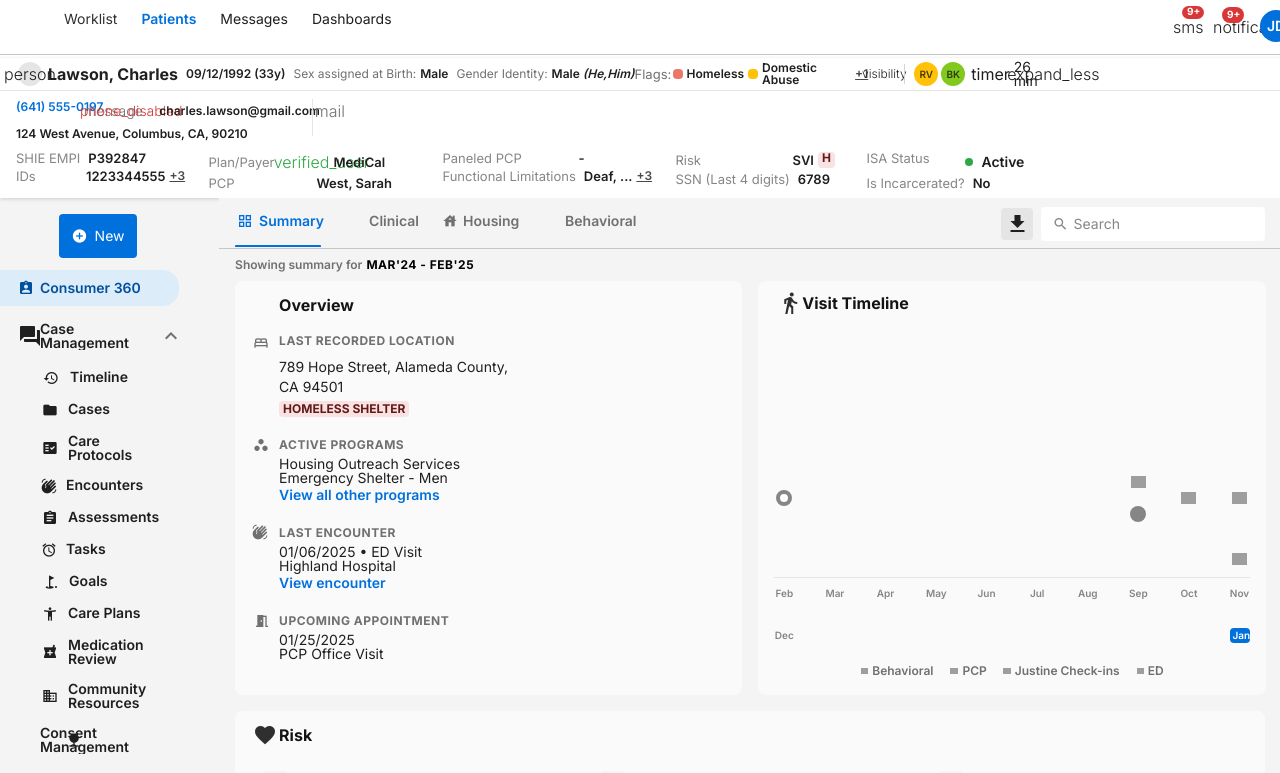
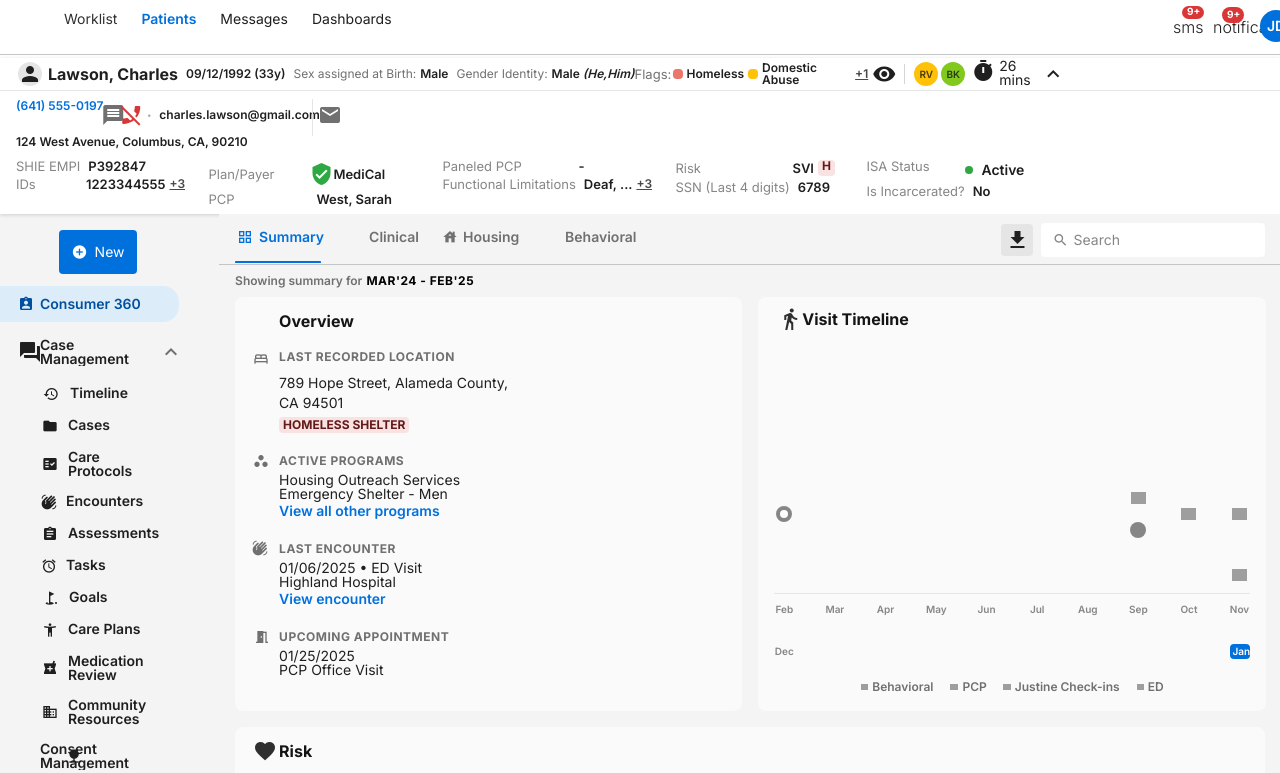
Before and after one commit to infinitegarg/design-to-dev-dream, a React (Vite) app: page / in a window 1280 px wide. Shown: the top 773 px of the page. Built offline with nearby package versions, Linux system fonts and the light colour scheme; grey boxes are pictures that could not be loaded.

Commit message:
Update icons to use Google Fonts
Use Google Fonts for all icons in the project.

```diff
--- a/src/components/c360/header/PatientBanner.tsx
+++ b/src/components/c360/header/PatientBanner.tsx
@@ -1,3 +1,4 @@
+
 import React from "react";
 
 const PatientBanner: React.FC = () => {
@@ -10,7 +11,7 @@ const PatientBanner: React.FC = () => {
               <div className="self-stretch flex items-center gap-1 text-base text-[#1F1F1F] my-auto">
                 <div className="self-stretch flex flex-col font-light whitespace-nowrap text-center leading-none justify-center w-7 my-auto px-0.5 py-1">
                   <div className="bg-neutral-200 w-6 h-6 fill-neutral-200 px-[3px] rounded-[50%] flex items-center justify-center">
-                    person
+                    <span className="material-icons">person</span>
                   </div>
                 </div>
                 <div className="font-bold self-stretch my-auto">
@@ -66,7 +67,7 @@ const PatientBanner: React.FC = () => {
               </div>
               <div className="rounded self-stretch flex text-[#1F1F1F] font-light whitespace-nowrap text-center leading-none w-6 my-auto">
                 <div className="rounded bg-[rgba(229,229,229,0)] w-6 h-6 px-0.5 flex items-center justify-center">
-                  visibility
+                  <span className="material-icons">visibility</span>
                 </div>
               </div>
             </div>
@@ -88,12 +89,14 @@ const PatientBanner: React.FC = () => {
               </div>
               <div className="self-stretch flex items-center gap-1 my-auto">
                 <div className="self-stretch flex items-stretch gap-1 overflow-hidden font-normal w-[68px] my-auto px-0.5">
-                  <div className="text-center text-base my-auto">timer</div>
+                  <div className="text-center text-base my-auto">
+                    <span className="material-icons">timer</span>
+                  </div>
                   <div className="text-sm leading-none">26 mins</div>
                 </div>
                 <div className="self-stretch flex text-base font-light whitespace-nowrap text-center leading-none w-6 my-auto rounded-[20px]">
                   <div className="rounded bg-[rgba(229,229,229,0)] w-6 h-6 px-0.5 flex items-center justify-center">
-                    expand_less
+                    <span className="material-icons">expand_less</span>
                   </div>
                 </div>
               </div>
@@ -112,10 +115,10 @@ const PatientBanner: React.FC = () => {
                 <div className="self-stretch gap-1">(641) 555-0197</div>
               </div>
               <div className="text-[#707070] whitespace-nowrap text-center w-4 px-0.5 py-[3px] rounded-md flex items-center justify-center">
-                message
+                <span className="material-icons">message</span>
               </div>
               <div className="text-[#D93737] whitespace-nowrap text-center w-4 p-[3px] rounded-md flex items-center justify-center">
-                phone_disabled
+                <span className="material-icons">phone_disabled</span>
               </div>
             </div>
             <div className="text-[#A6A6A6] text-[8px] font-semibold leading-4 self-stretch my-auto">
@@ -126,7 +129,7 @@ const PatientBanner: React.FC = () => {
                 charles.lawson@gmail.com
               </div>
               <div className="self-stretch text-base text-[#707070] font-light text-center leading-none w-4 my-auto px-0.5 py-1 rounded-md flex items-center justify-center">
-                mail
+                <span className="material-icons">mail</span>
               </div>
             </div>
           </div>
@@ -166,7 +169,7 @@ const PatientBanner: React.FC = () => {
               </div>
               <div className="self-stretch flex items-center gap-1 my-auto">
                 <div className="self-stretch text-base text-[#2EA843] font-light text-center leading-none w-4 my-auto px-[3px] py-0.5 flex items-center justify-center">
-                  verified_user
+                  <span className="material-icons">verified_user</span>
                 </div>
                 <div className="text-[#1F1F1F] text-ellipsis text-[13px] font-semibold leading-none self-stretch my-auto">
                   MediCal
```
